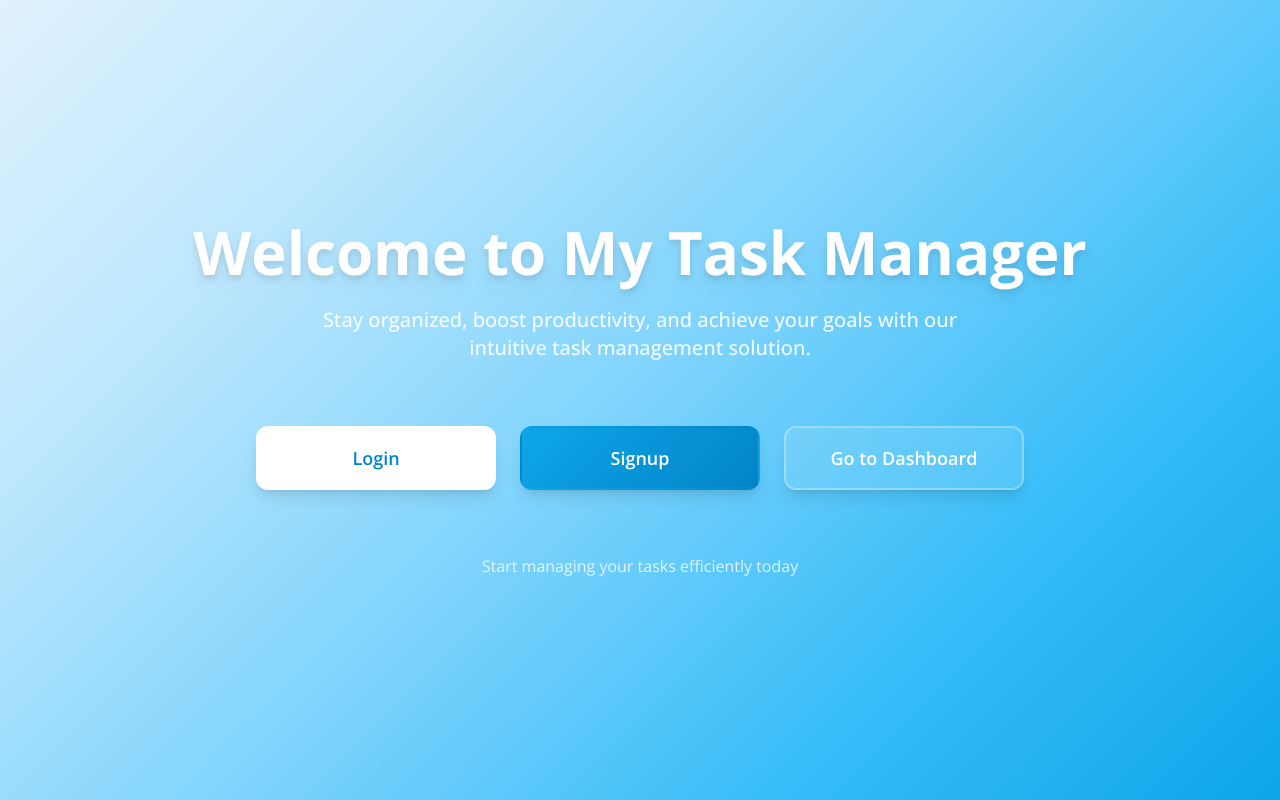
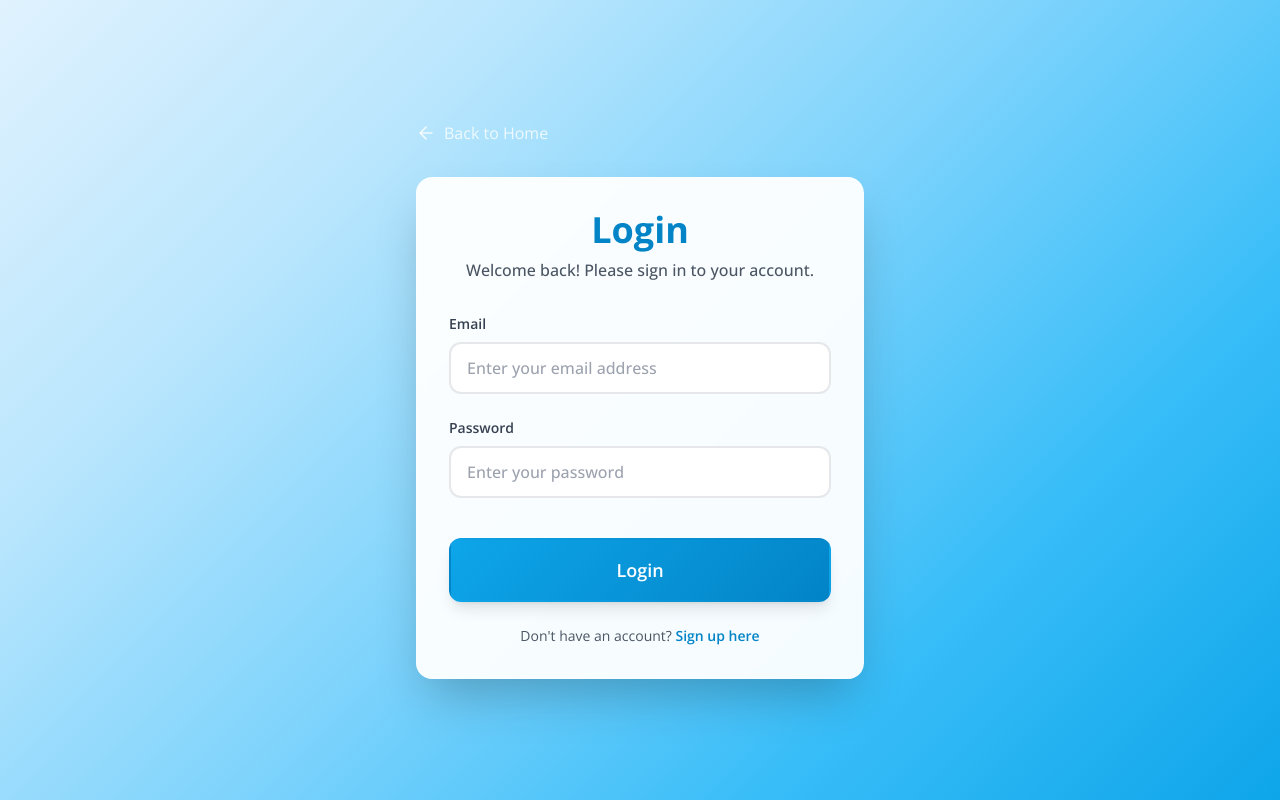
Before and after one commit to Kushan-/bolt-new-webapp-test, a React (Vite) app: page / in a window 1280 px wide. Both pictures are taken after a click on the button "Login". Built offline with nearby package versions, Linux system fonts and the light colour scheme.

Commit message:
Create Login Page

```diff
--- a/src/App.tsx
+++ b/src/App.tsx
@@ -1,6 +1,13 @@
 import React from 'react';
+import LoginPage from './components/LoginPage';
 
 function App() {
+  const [currentPage, setCurrentPage] = React.useState<'home' | 'login'>('home');
+
+  if (currentPage === 'login') {
+    return <LoginPage onBack={() => setCurrentPage('home')} />;
+  }
+
   return (
     <div className="min-h-screen bg-gradient-light-blue flex items-center justify-center px-4 py-8">
       <div className="w-full max-w-4xl mx-auto text-center">
@@ -16,7 +23,10 @@ function App() {
 
         {/* Action Buttons */}
         <div className="flex flex-col sm:flex-row gap-6 justify-center items-center max-w-3xl mx-auto">
-          <button className="w-full sm:w-64 bg-white text-light-blue-600 font-semibold text-lg py-4 px-8 rounded-xl shadow-lg hover:shadow-xl transform hover:scale-105 transition-all duration-200 border-2 border-transparent hover:border-light-blue-200">
+          <button
+            onClick={() => setCurrentPage('login')}
+            className="w-full sm:w-64 bg-white text-light-blue-600 font-semibold text-lg py-4 px-8 rounded-xl shadow-lg hover:shadow-xl transform hover:scale-105 transition-all duration-200 border-2 border-transparent hover:border-light-blue-200"
+          >
             Login
           </button>
 
--- /dev/null
+++ b/src/components/LoginPage.tsx
@@ -0,0 +1,108 @@
+import React, { useState } from 'react';
+import { ArrowLeft } from 'lucide-react';
+
+interface LoginPageProps {
+  onBack: () => void;
+}
+
+function LoginPage({ onBack }: LoginPageProps) {
+  const [email, setEmail] = useState('');
+  const [password, setPassword] = useState('');
+
+  const handleSubmit = (e: React.FormEvent) => {
+    e.preventDefault();
+    // Handle login logic here
+    console.log('Login attempt:', { email, password });
+  };
+
+  return (
+    <div className="min-h-screen bg-gradient-light-blue flex items-center justify-center px-4 py-8">
+      <div className="w-full max-w-md mx-auto">
+        {/* Back Button */}
+        <button
+          onClick={onBack}
+          className="mb-8 flex items-center text-white/80 hover:text-white transition-colors duration-200"
+        >
+          <ArrowLeft className="w-5 h-5 mr-2" />
+          Back to Home
+        </button>
+
+        {/* Login Form Container */}
+        <div className="bg-white/95 backdrop-blur-sm rounded-2xl shadow-2xl p-8 border border-white/20">
+          {/* Heading */}
+          <div className="text-center mb-8">
+            <h1 className="text-3xl md:text-4xl font-bold text-light-blue-600 mb-2">
+              Login
+            </h1>
+            <p className="text-gray-600 font-medium">
+              Welcome back! Please sign in to your account.
+            </p>
+          </div>
+
+          {/* Login Form */}
+          <form onSubmit={handleSubmit} className="space-y-6">
+            {/* Email Field */}
+            <div>
+              <label
+                htmlFor="email"
+                className="block text-sm font-semibold text-gray-700 mb-2"
+              >
+                Email
+              </label>
+              <input
+                type="email"
+                id="email"
+                value={email}
+                onChange={(e) => setEmail(e.target.value)}
+                className="w-full px-4 py-3 border-2 border-gray-200 rounded-xl focus:border-light-blue-500 focus:outline-none transition-colors duration-200 text-gray-700 font-medium placeholder-gray-400"
+                placeholder="Enter your email address"
+                required
+              />
+            </div>
+
+            {/* Password Field */}
+            <div>
+              <label
+                htmlFor="password"
+                className="block text-sm font-semibold text-gray-700 mb-2"
+              >
+                Password
+              </label>
+              <input
+                type="password"
+                id="password"
+                value={password}
+                onChange={(e) => setPassword(e.target.value)}
+                className="w-full px-4 py-3 border-2 border-gray-200 rounded-xl focus:border-light-blue-500 focus:outline-none transition-colors duration-200 text-gray-700 font-medium placeholder-gray-400"
+                placeholder="Enter your password"
+                required
+              />
+            </div>
+
+            {/* Login Button */}
+            <div className="pt-4">
+              <button
+                type="submit"
+                className="w-full bg-gradient-button text-white font-semibold text-lg py-4 px-8 rounded-xl shadow-lg hover:shadow-xl transform hover:scale-105 transition-all duration-200 border-2 border-transparent hover:border-white/20"
+              >
+                Login
+              </button>
+            </div>
+          </form>
+
+          {/* Additional Links */}
+          <div className="mt-6 text-center">
+            <p className="text-gray-600 text-sm">
+              Don't have an account?{' '}
+              <button className="text-light-blue-600 font-semibold hover:text-light-blue-700 transition-colors duration-200">
+                Sign up here
+              </button>
+            </p>
+          </div>
+        </div>
+      </div>
+    </div>
+  );
+}
+
+export default LoginPage;
```
